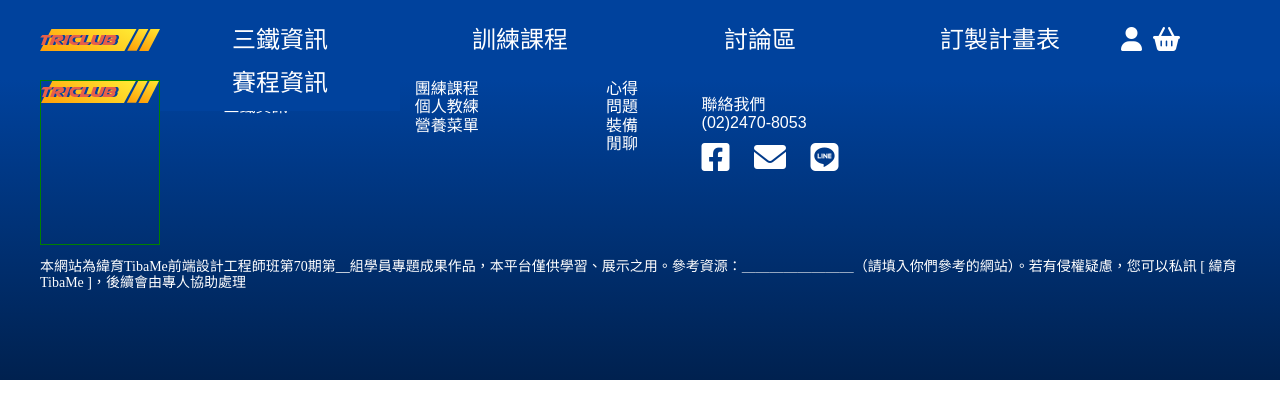
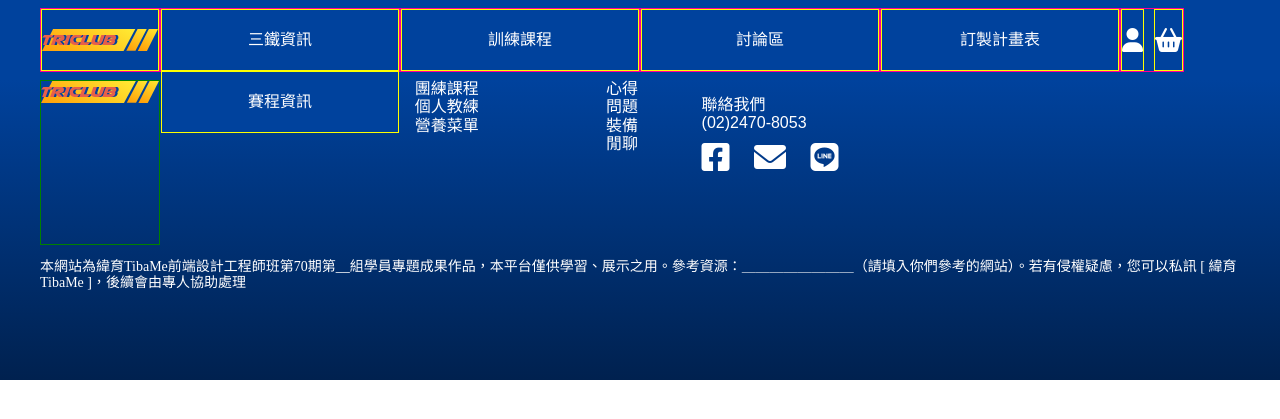
Before and after one commit to chris25831/tfd103-g3, a PHP site: page /sample.html in a window 1280 px wide. Shown: the top 419 px of the page. Run offline with PHP 8.4, Linux system fonts and the light colour scheme.

Commit message:
Scss Mixin flexcenter  modified

```diff
--- a/css/style.css
+++ b/css/style.css
@@ -359,7 +359,7 @@ template {
 }
 
 .title3 {
-  font-size: 24px;
+  font-size: 16px;
 }
 
 .article {
@@ -472,8 +472,10 @@ header ul#header_wrapper li {
   position: relative;
   display: flex;
   list-style: none;
+  border: 1px solid #ff0095;
   width: 20%;
-  vertical-align: center;
+  height: 80%;
+  display: flex;
   justify-content: center;
   align-items: center;
   font-family: 'Noto Sans TC', sans-serif;
@@ -494,7 +496,12 @@ header ul#header_wrapper li a {
   color: white;
   text-decoration: none;
   width: 100%;
+  height: 100%;
   text-align: center;
+  border: 1px solid yellow;
+  display: flex;
+  justify-content: center;
+  align-items: center;
 }
 
 a.logo {
@@ -512,6 +519,7 @@ a.secondChoice {
   width: 100%;
   padding: 15px 0;
   top: 100%;
+  display: none;
 }
 
 footer {
--- a/src/sass/base/_font.scss
+++ b/src/sass/base/_font.scss
@@ -4,7 +4,7 @@ $fontsizes : (
         '.deco': 100px, //裝飾大字2222222
         '.title1': 50px,  //大標題
         '.title2': 30px, //小標題
-        '.title3': 24px, //header主選單
+        '.title3': 16px, //header主選單
         '.article': 16px, //內文
         '.small': 14px, //小字
 
--- a/src/sass/layout/_header.scss
+++ b/src/sass/layout/_header.scss
@@ -26,9 +26,11 @@ header{
             position: relative;
             display: flex;
             list-style: none;
-            // border: 1px solid rgb(255, 0, 149);
+
+            border: 1px solid rgb(255, 0, 149);
             width: 20%;
-            @include center();
+            height: 80%;
+            @include flexcenter();
             @include fontfamily(400);
 
 
@@ -45,11 +47,14 @@ header{
             }
 
             a{
+
                 color: white;
                 text-decoration: none;
                 width: 100%;
+                height: 100%;
                 text-align: center;
-                // border: 1px solid yellow;
+                border: 1px solid yellow;
+                @include flexcenter();
 
             }
         }
@@ -82,6 +87,7 @@ a.secondChoice{
     width: 100%;
     padding: 15px 0;
     top: 100%;
+    display: none;
     // border: 1px solid green;
 
 
--- a/src/sass/mixin/_mixin.scss
+++ b/src/sass/mixin/_mixin.scss
@@ -1,8 +1,10 @@
-@mixin center() {
-    vertical-align: center;
+@mixin flexcenter() {
+    display: flex;
     justify-content: center;
     align-items: center;
 }
+
+
 
 //字體與字重參數自行輸入//
 @mixin fontfamily($weight){
```
Also changed, not shown: 1 other file.
